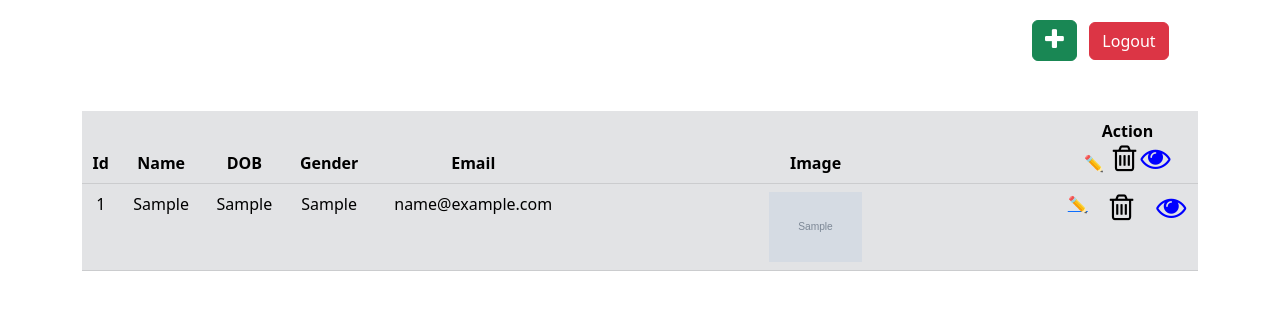
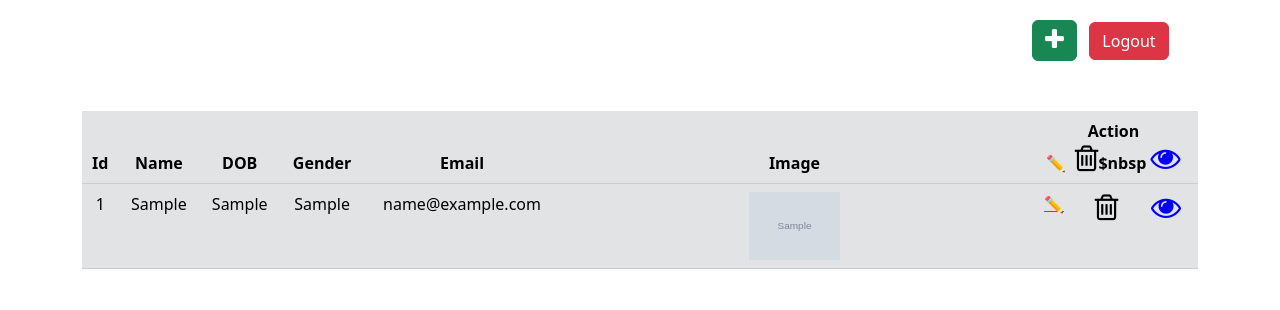
Before and after one commit to Femilarosine/crud, a PHP site: page /login/home.php in a window 1280 px wide. Shown: the top 310 px of the page. Run offline with PHP 8.4, Linux system fonts and the light colour scheme; tables that the repository leaves empty or names only in its code hold one stand-in row (values such as "Sample post"); grey boxes marked "Sample" are stand-in pictures.

Commit message:
1 change

```diff
--- a/login/home.php
+++ b/login/home.php
@@ -42,7 +42,7 @@
                     <th scope="col">Image</th>
                     <th scope="col" colspan="3">Action<br>
                    <span class="glyphicon">&#x270f;</span>&nbsp
-                   <i class="fa fa-trash-o" style="font-size:30px;color:black"></i>
+                   <i class="fa fa-trash-o" style="font-size:30px;color:black"></i>$nbsp
                    <i class="fa fa-eye" style="font-size:30px;color:blue"></i></th>
 
                   </tr>
```
